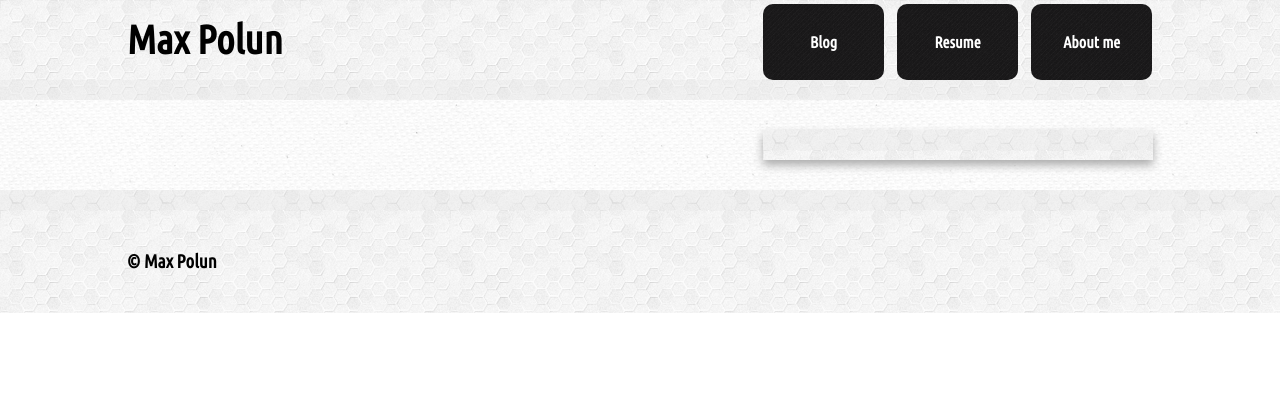
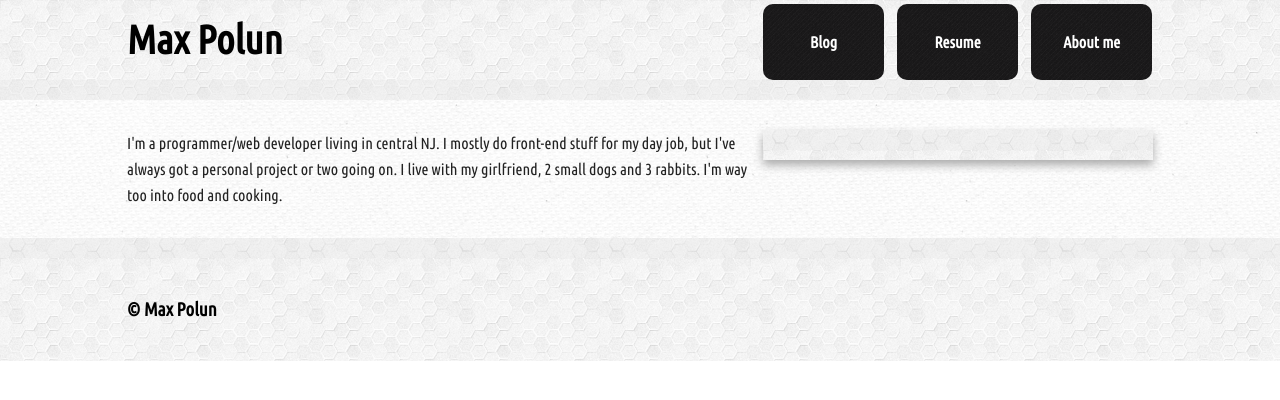
Before and after one commit to maxpolun/maxpolun.github.io, a Jekyll site: the page built from about/index.html, in a window 1280 px wide. Shown: the top 400 px of the page. Built offline with Jekyll 4.4.1, drawn with Linux system fonts in a browser that asks for light colours; nearby versions of some CDN libraries; a script that is not in the unit is left out.

Commit message:
added the about me page

```diff
--- a/about/index.html
+++ b/about/index.html
@@ -1,3 +1,4 @@
 ---
 layout: base
 ---
+I'm a programmer/web developer living in central NJ. I mostly do front-end stuff for my day job, but I've always got a personal project or two going on. I live with my girlfriend, 2 small dogs and 3 rabbits. I'm way too into food and cooking.
```
